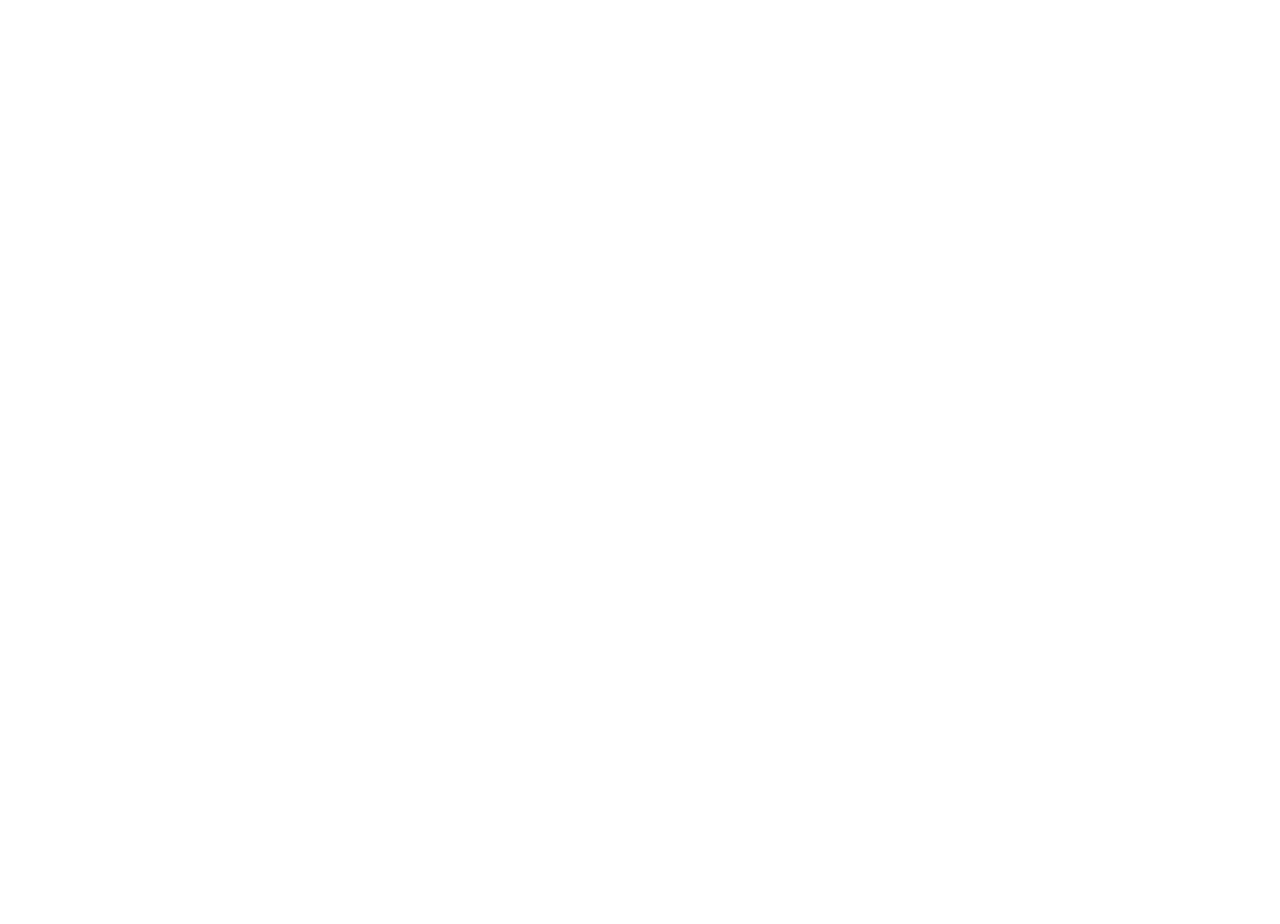
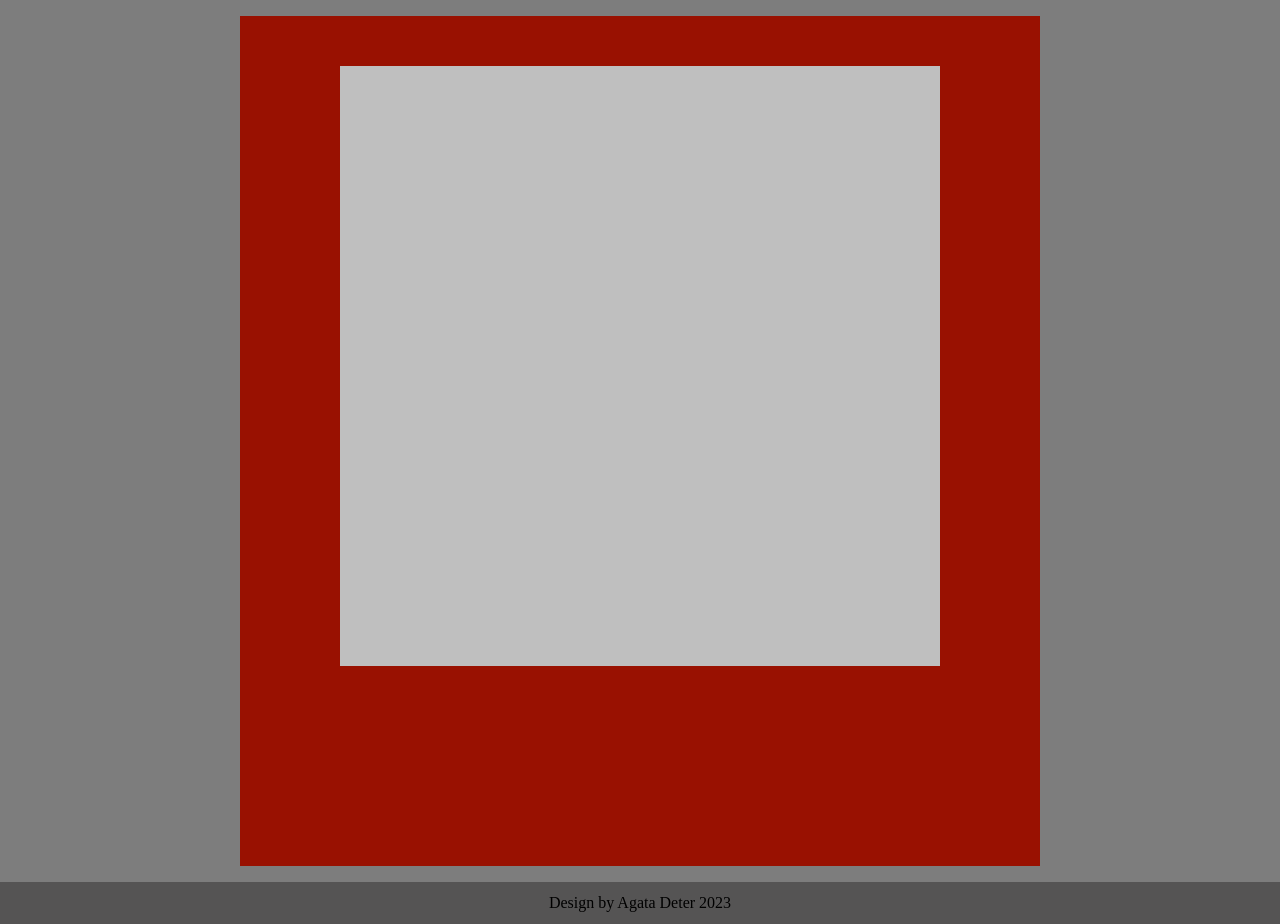
Before and after one commit to Agata10/Etch-a-Sketch, a plain HTML site: page index.html in a window 1280 px wide. Before the commit the page ends 800 px from the top, so only its background shows below. Drawn offline with Linux system fonts and the light colour scheme.

Commit message:
Add basic style to the webpage and its containers

```diff
--- a/index.html
+++ b/index.html
@@ -3,12 +3,19 @@
 <head>
     <meta charset="UTF-8">
     <meta name="viewport" content="width=device-width, initial-scale=1.0">
+    <link href="style.css" rel="stylesheet">
     <title>Etch-a-Sketch</title>
 </head>
 <body>
     <div class="container">
+        <div class="sketch-container">
+            <div class="sketch-screen">
 
+            </div>
+        </div>
     </div>
-
+    <footer>
+        <p>Design by Agata Deter 2023</p>
+    </footer>
 </body>
 </html>
--- a/style.css
+++ b/style.css
@@ -0,0 +1,45 @@
+* {
+   margin: 0;
+   padding: 0;
+}
+
+body {
+    background-color: #7d7d7d;
+    display: flex;
+    flex-direction: column;
+    height: 100vh;
+    width: 100%;
+}
+
+footer {
+    display: flex;
+    justify-content: center;
+    align-items: center;
+    margin-top: auto;
+    background-color: #555454;
+    padding: 12px;
+    margin-top: 16px;
+}
+
+.container {
+    display: flex;
+    justify-content: center;
+    align-items: center;
+    margin-top: 16px;
+}
+
+.sketch-container {
+    display: flex;
+    justify-content: center;
+    width: 800px;
+    height: 800px;
+    background-color: #991101;
+    padding-top: 50px;
+}
+
+.sketch-screen {
+    display: flex;
+    width: 600px;
+    height: 600px;
+    background-color: #bfbfbf;
+}
```
